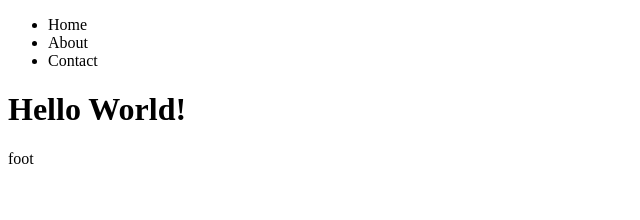
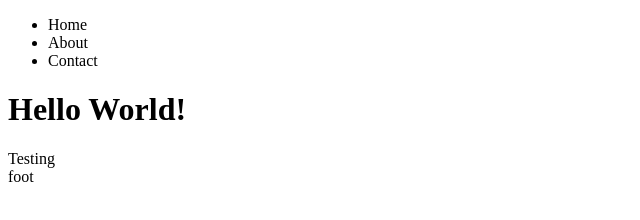
Before and after one commit to JadeTwo/project, a plain HTML site: page index.html in a window 1280 px wide. Shown: the full height of the page, 0-640 px from the left. Drawn offline with Linux system fonts and the light colour scheme.

Commit message:
added a section

```diff
--- a/index.html
+++ b/index.html
@@ -14,6 +14,7 @@
         </ul>
     </nav>
     <h1>Hello World!</h1>
+    <section>Testing</section>
     <footer>foot</footer>
 </body>
 </html>
```
